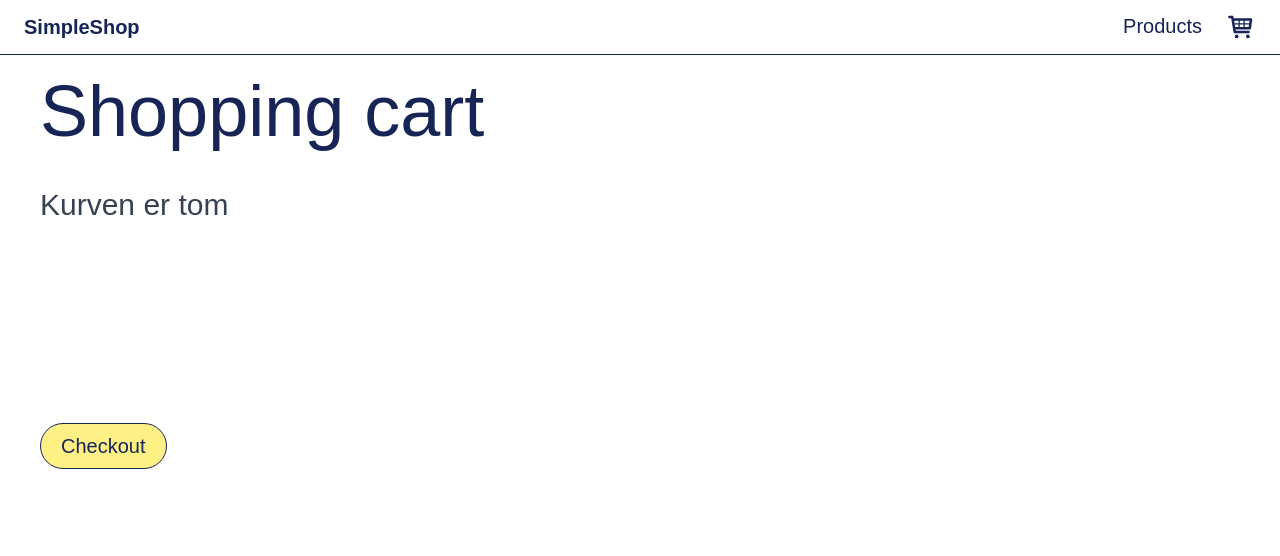
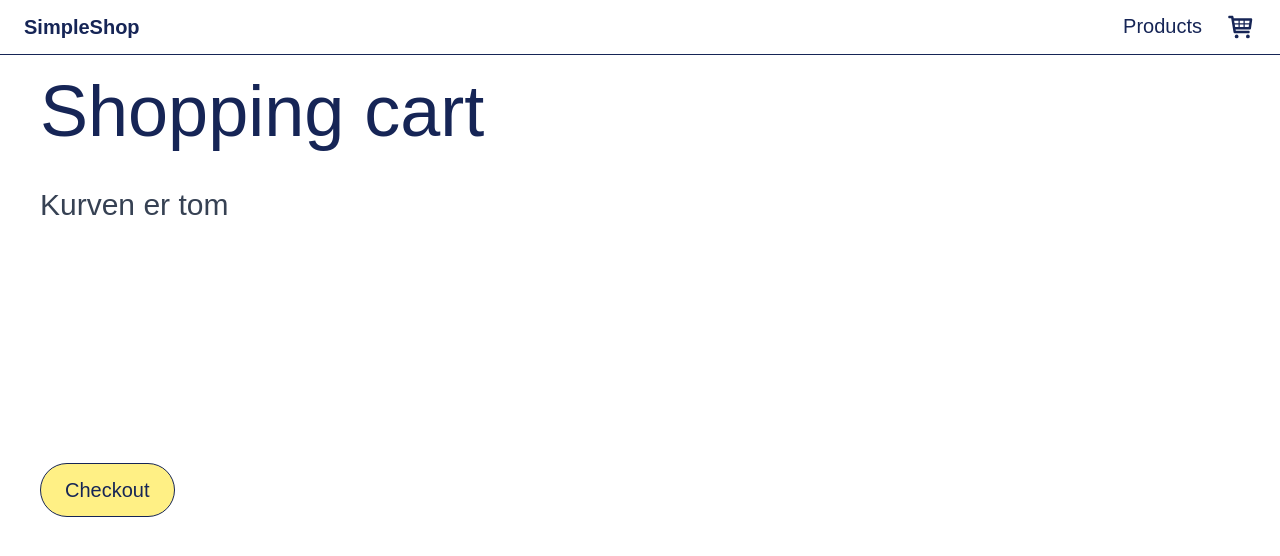
Before and after one commit to loje0003/simpelshop, a Next.js app: page /cart in a window 1280 px wide. Shown: the top 556 px of the page. Built offline with nearby package versions, Linux system fonts and the light colour scheme.

Commit message:
all done

```diff
--- a/src/app/cart/page.js
+++ b/src/app/cart/page.js
@@ -29,8 +29,8 @@ export default function CartPage() {
           ))}
         </div>
       )}
-      <div className="ml-10 mt-50">
-        <Button>Checkout</Button>
+      <div>
+        <Button className="ml-10 mt-50 bg-yellow-200 px-6 py-3  hover:bg-gray-100 transition">Checkout</Button>
       </div>
     </div>
   );
--- a/src/components/Card.jsx
+++ b/src/components/Card.jsx
@@ -6,7 +6,7 @@ const Card = ({ id, title, price, description, images }) => {
     <div className="w-60 rounded-xl overflow-hidden shadow bg-white hover:shadow-lg transition">
       {/* Image */}
       <div className="relative w-full h-50">
-        <Link href={`/detailview/${id}`}>{images ? <Image src={images} alt={title} fill className="object-cover" /> : <div className="flex items-center justify-center w-full h-full text-sm">No image available</div>}</Link>
+        <Link href={`/detailview/${id}`}>{images && (Array.isArray(images) ? images[0] : images) ? <Image src={Array.isArray(images) ? images[0] : images} alt={title} fill className="object-cover" /> : <div className="flex items-center justify-center w-full h-full text-sm">No image available</div>}</Link>
       </div>
 
       <div className="p-3">
--- a/src/components/ProductDetail.jsx
+++ b/src/components/ProductDetail.jsx
@@ -23,11 +23,11 @@ const ProductDetail = ({ product, images, title }) => {
           </div>
 
           <div className="flex gap-4 mt-8">
-            <Button className="bg-yellow-200 px-6 py-3 rounded-xl hover:bg-gray-100  transition" onClick={() => addToCart(product)}>
+            <Button className="bg-yellow-200 px-6 py-3  hover:bg-gray-100  transition" onClick={() => addToCart(product)}>
               Add to cart
             </Button>
 
-            <Button className="bg-yellow-200 px-6 py-3 rounded-xl hover:bg-gray-100 transition" onClick={() => router.back()}>
+            <Button className="bg-yellow-200 px-6 py-3 hover:bg-gray-100 transition" onClick={() => router.back()}>
               Back
             </Button>
           </div>
```
